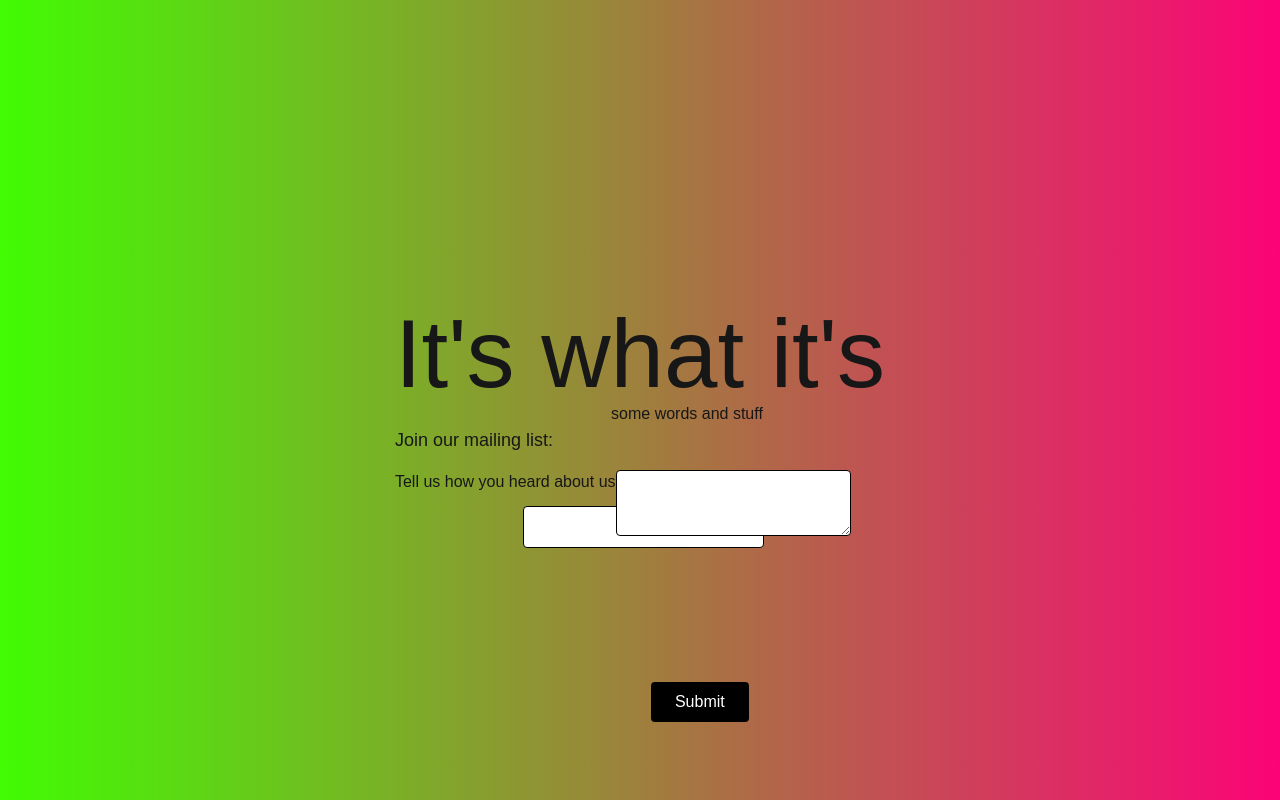
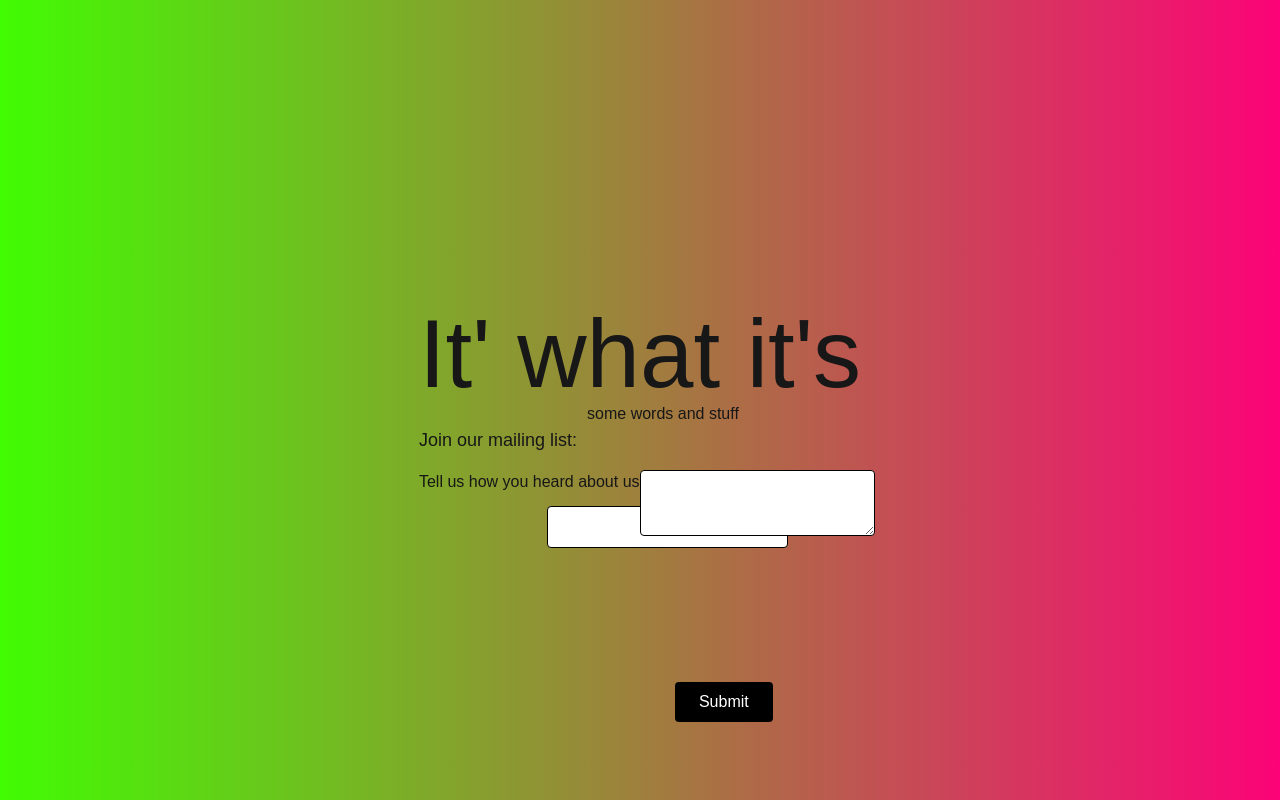
Before and after one commit to PowersOfEight/worst-interface, a Next.js app: page / in a window 1280 px wide. Built offline with nearby package versions, Linux system fonts and the light colour scheme.

Commit message:
Linter fixes

```diff
--- a/app/page.tsx
+++ b/app/page.tsx
@@ -58,7 +58,7 @@ function WorstUIEver() {
     <div className="w-screen h-screen bg-gradient-to-r from-[#41fc03] to-[#fc0377] flex items-center justify-center">
       <main className="flex items-center justify-center">
         <div className="items-center justify-center">
-          <h1 className="text-8xl">It's what it's</h1>
+          <h1 className="text-8xl">It&apos; what it&apos;s</h1>
           <Marquee className="rotate-45 z-1000">some words and stuff</Marquee>
           <form className="relative">
             <label htmlFor="email" className="block text-lg mb-4">
@@ -111,7 +111,7 @@ function WorstUIEver() {
       {isModalVisible && (
         <div className="absolute top-0 left-0 w-full h-full bg-black bg-opacity-50 flex items-center justify-center z-50">
           <div className="bg-white p-8 rounded shadow-lg text-center relative">
-            <h2 className="text-2xl text-black mb-4">Why haven't you submitted yet?</h2>
+            <h2 className="text-2xl text-black mb-4">Why haven&apos;t you submitted yet?</h2>
             <button
               className="bg-blue-500 text-white px-4 py-2 rounded mb-4"
               onClick={() => {}}
```
